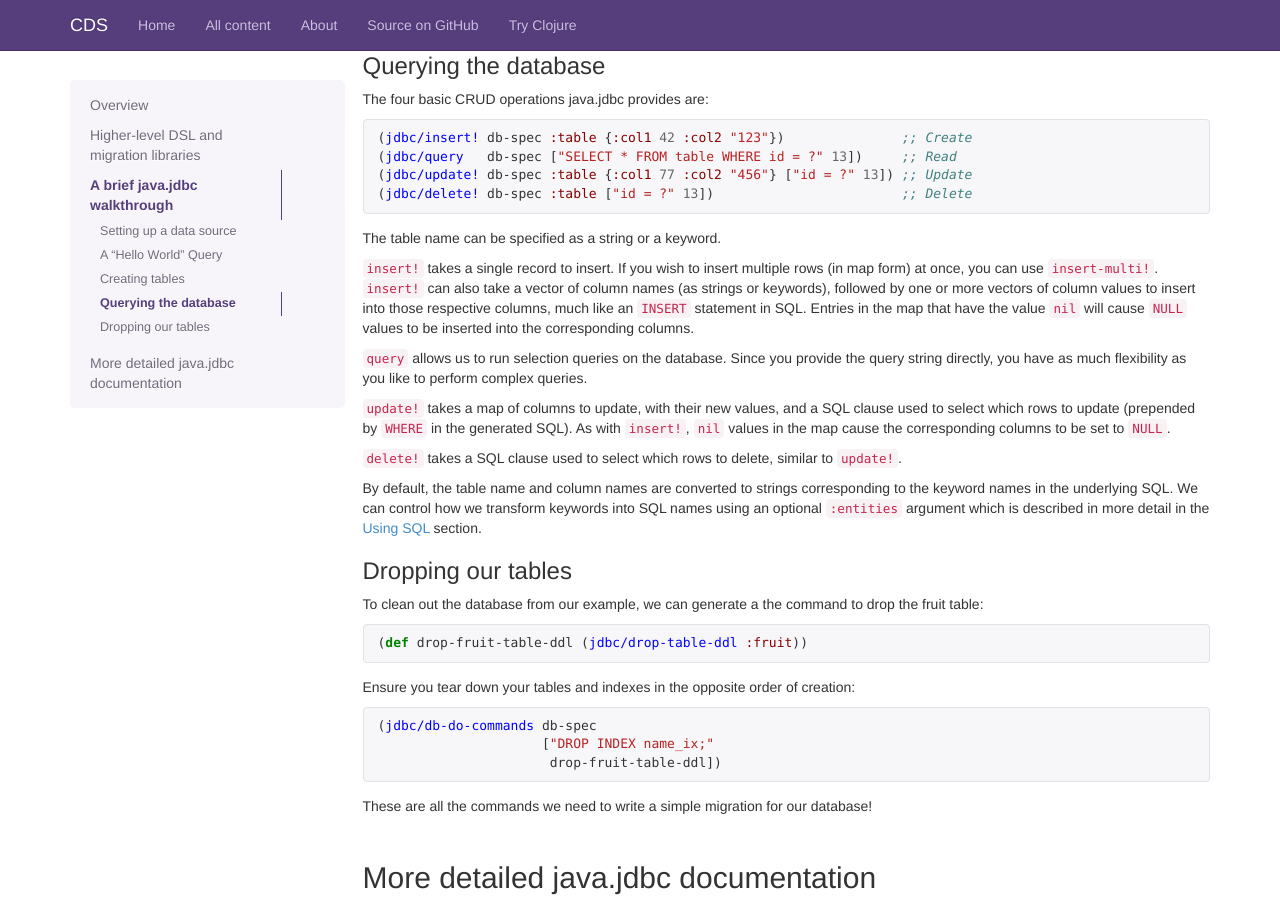
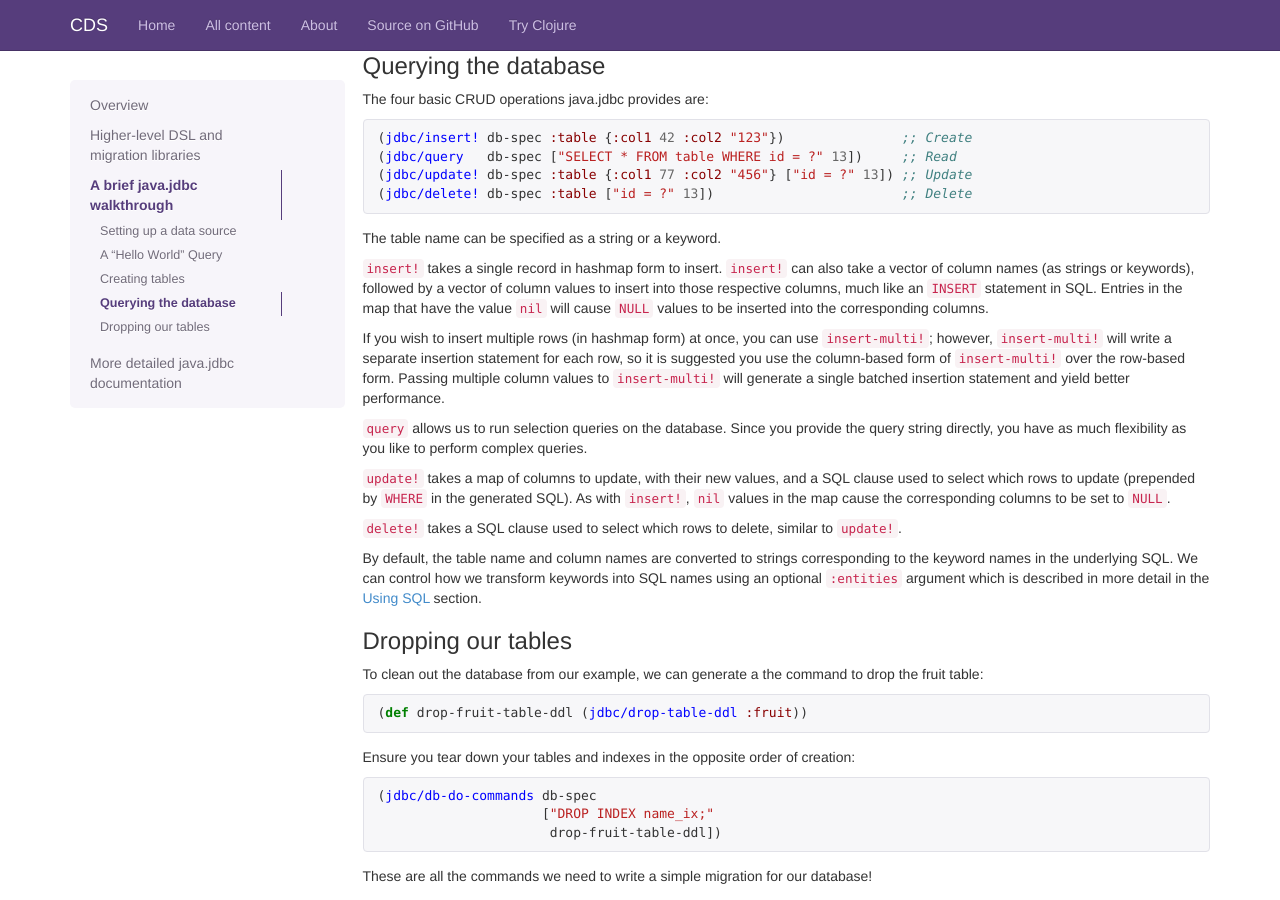
Before and after one commit to clojuredocs/guides, a Jekyll site: the page built from articles/ecosystem/java_jdbc/home.md, in a window 1280 px wide and 900 px high, scrolled down 1883 px. Built offline with Jekyll 4.4.1, drawn with Linux system fonts in a browser that asks for light colours; some web fonts are replaced; Markdown is read by kramdown in place of the engine named in the settings.

Commit message:
Improve insert!/insert-multi! section

```diff
--- a/articles/ecosystem/java_jdbc/home.md
+++ b/articles/ecosystem/java_jdbc/home.md
@@ -128,12 +128,18 @@ The four basic CRUD operations java.jdbc provides are:
 
 The table name can be specified as a string or a keyword.
 
-`insert!` takes a single record to insert. If you wish to insert multiple rows
-(in map form) at once, you can use `insert-multi!`. `insert!` can also take a
-vector of column names (as strings or keywords), followed by one or more
-vectors of column values to insert into those respective columns, much like an
-`INSERT` statement in SQL. Entries in the map that have the value `nil` will
-cause `NULL` values to be inserted into the corresponding columns.
+`insert!` takes a single record in hashmap form to insert. `insert!` can also
+take a vector of column names (as strings or keywords), followed by a vector of
+column values to insert into those respective columns, much like an `INSERT`
+statement in SQL. Entries in the map that have the value `nil` will cause
+`NULL` values to be inserted into the corresponding columns.
+
+If you wish to insert multiple rows (in hashmap form) at once, you can use
+`insert-multi!`; however, `insert-multi!` will write a separate insertion
+statement for each row, so it is suggested you use the column-based form of
+`insert-multi!` over the row-based form. Passing multiple column values to
+`insert-multi!` will generate a single batched insertion statement and yield
+better performance.
 
 `query` allows us to run selection queries on the database. Since you provide
 the query string directly, you have as much flexibility as you like to perform
```
